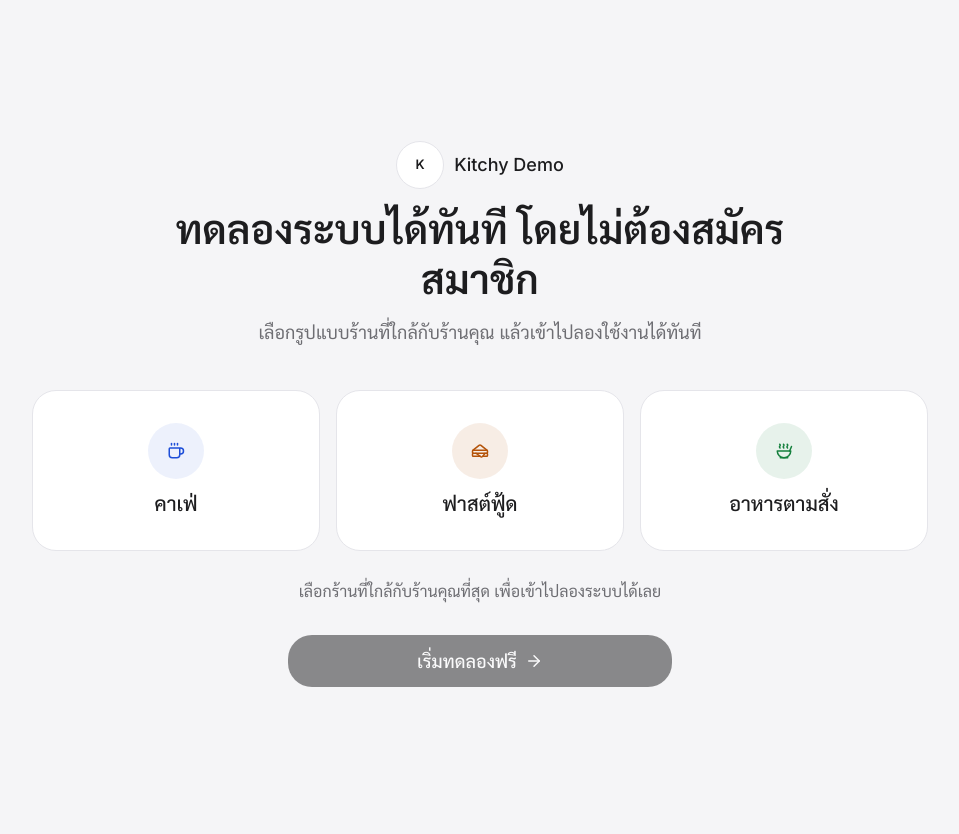
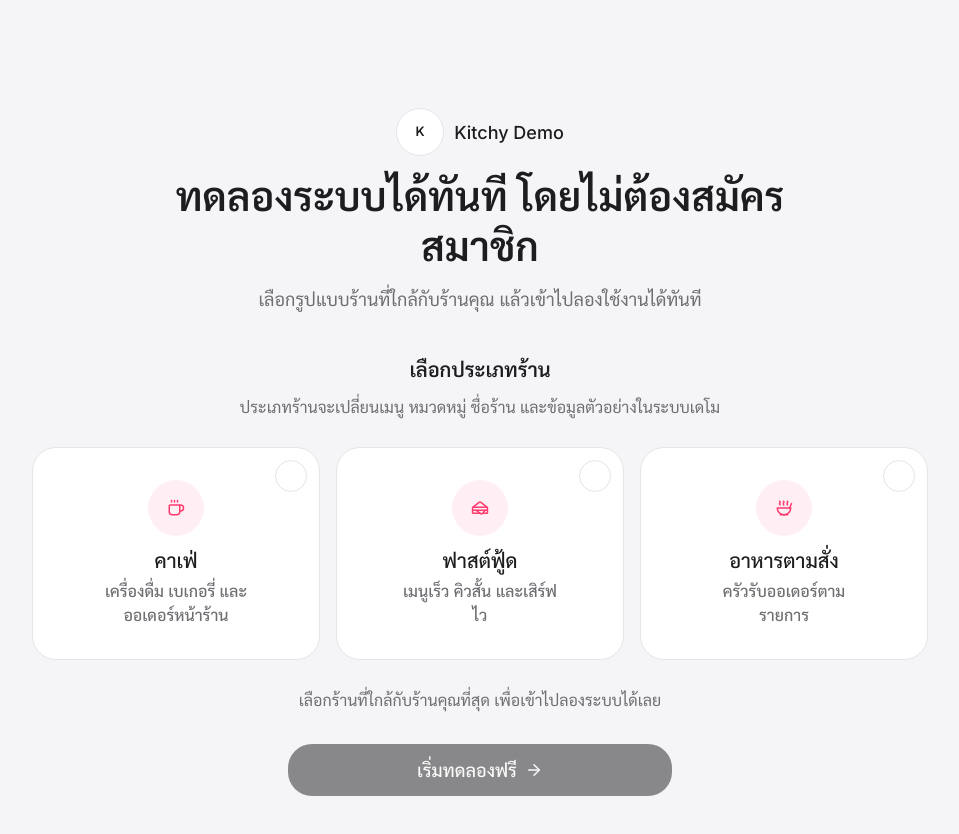
Before and after one commit to jarangit/kitchy-frontend, a React (Vite) app: page /try in a window 1280 px wide. Shown: the top 834 px of the page, without its empty margins (160-1119 px from the left). Built offline with nearby package versions, Linux system fonts and the light colour scheme.

Commit message:
feat: enhance demo trial entry with store preset descriptions and error handling

```diff
--- a/src/features/onboarding/pages/demo-trial-entry.tsx
+++ b/src/features/onboarding/pages/demo-trial-entry.tsx
@@ -1,5 +1,5 @@
 import { useState } from "react";
-import { LuArrowRight, LuCoffee, LuSandwich, LuSoup } from "react-icons/lu";
+import { LuArrowRight, LuCheck, LuCoffee, LuSandwich, LuSoup } from "react-icons/lu";
 import { BrandMark } from "@/shared/components/ui/brand-mark";
 import { Button } from "@/shared/components/ui/button";
 import { useTranslation } from "@/shared/i18n/use-translation";
@@ -26,25 +26,32 @@ const STORE_PRESET_OPTIONS: Array<{
     | "demo.trial.storePreset.cafe"
     | "demo.trial.storePreset.fastFood"
     | "demo.trial.storePreset.madeToOrder";
+  descriptionKey:
+    | "demo.trial.storePreset.cafeDescription"
+    | "demo.trial.storePreset.fastFoodDescription"
+    | "demo.trial.storePreset.madeToOrderDescription";
   iconClassName: string;
 }> = [
   {
     value: "CAFE",
     icon: LuCoffee,
     labelKey: "demo.trial.storePreset.cafe",
-    iconClassName: "bg-info-bg text-info",
+    descriptionKey: "demo.trial.storePreset.cafeDescription",
+    iconClassName: "bg-accent/8 text-accent",
   },
   {
     value: "FAST_FOOD",
     icon: LuSandwich,
     labelKey: "demo.trial.storePreset.fastFood",
-    iconClassName: "bg-warning-bg text-warning",
+    descriptionKey: "demo.trial.storePreset.fastFoodDescription",
+    iconClassName: "bg-accent/8 text-accent",
   },
   {
     value: "MADE_TO_ORDER",
     icon: LuSoup,
     labelKey: "demo.trial.storePreset.madeToOrder",
-    iconClassName: "bg-success-bg text-success",
+    descriptionKey: "demo.trial.storePreset.madeToOrderDescription",
+    iconClassName: "bg-accent/8 text-accent",
   },
 ];
 
@@ -54,11 +61,14 @@ export default function DemoTrialEntryPage() {
   const dispatch = useAppDispatch();
   const [selectedStorePreset, setSelectedStorePreset] = useState<DemoStorePreset | null>(null);
   const [isStarting, setIsStarting] = useState(false);
+  const [startError, setStartError] = useState(false);
+  const selectedOption = STORE_PRESET_OPTIONS.find((option) => option.value === selectedStorePreset);
 
   const handleStartTrial = async () => {
     if (!selectedStorePreset) return;
 
     try {
+      setStartError(false);
       setIsStarting(true);
       window.localStorage.setItem(DEMO_STORE_PRESET_STORAGE_KEY, selectedStorePreset);
       clearDemoData();
@@ -81,6 +91,8 @@ export default function DemoTrialEntryPage() {
 
       await auth?.loginAsDemo();
       window.location.assign(`/store/${DEMO_STORE_ID}/pos`);
+    } catch {
+      setStartError(true);
     } finally {
       setIsStarting(false);
     }
@@ -106,6 +118,15 @@ export default function DemoTrialEntryPage() {
         </section>
 
         <section className="mx-auto flex w-full max-w-4xl flex-col gap-4 sm:gap-4 lg:gap-4.5 xl:gap-5">
+          <div className="mx-auto flex max-w-2xl flex-col items-center gap-1.5 text-center">
+            <h2 className="text-subtitle font-semibold text-text-primary">
+              {t("demo.trial.chooseStorePreset")}
+            </h2>
+            <p className="text-label leading-5 text-text-secondary sm:text-body-sm sm:leading-6">
+              {t("demo.trial.chooseStorePresetHint")}
+            </p>
+          </div>
+
           <div className="grid grid-cols-1 gap-3 sm:grid-cols-3 sm:gap-4 xl:gap-4">
             {STORE_PRESET_OPTIONS.map((option) => {
               const Icon = option.icon;
@@ -118,13 +139,25 @@ export default function DemoTrialEntryPage() {
                   onClick={() => setSelectedStorePreset(option.value)}
                   disabled={isStarting}
                   className={cn(
-                    "group min-h-26 rounded-card border border-card-border bg-card-bg px-4 py-3.5 text-center transition-colors duration-[var(--motion-fast)] sm:min-h-30 sm:px-4 sm:py-4 xl:min-h-36 xl:px-5 xl:py-6",
+                    "group relative min-h-32 rounded-card border border-card-border bg-card-bg px-4 py-4 text-center transition-colors duration-[var(--motion-fast)] sm:min-h-38 sm:px-4 sm:py-5 xl:min-h-44 xl:px-5 xl:py-6",
                     "hover:border-border-hover hover:bg-card-bg-hover",
                     "focus-visible:outline-none focus-visible:ring-2 focus-visible:ring-accent/20 focus-visible:ring-offset-2 focus-visible:ring-offset-bg",
-                    selected && "border-accent bg-accent/4",
+                    "disabled:cursor-not-allowed disabled:opacity-60",
+                    selected && "border-accent bg-accent/8 shadow-sm",
                   )}
                   aria-pressed={selected}
+                  aria-label={`${selected ? `${t("demo.trial.selectedBadge")} ` : ""}${t(option.labelKey)}`}
                 >
+                  <span
+                    className={cn(
+                      "absolute right-3 top-3 flex h-6 w-6 items-center justify-center rounded-full border border-card-border bg-card-bg text-text-tertiary transition-colors duration-[var(--motion-fast)]",
+                      selected && "border-accent bg-accent text-white",
+                    )}
+                    aria-hidden="true"
+                  >
+                    {selected && <LuCheck size={14} />}
+                  </span>
+
                   <div className="flex h-full flex-col items-center justify-center gap-2.5 sm:gap-3">
                     <div
                       className={cn(
@@ -135,12 +168,22 @@ export default function DemoTrialEntryPage() {
                       <Icon size={18} />
                     </div>
 
+                    <div className="flex flex-col items-center gap-1">
                       <p className={cn(
                         "text-body font-medium text-text-primary transition-colors duration-[var(--motion-fast)] sm:text-subtitle",
                         selected && "text-accent",
                       )}>
                         {t(option.labelKey)}
                       </p>
+                      <p className="max-w-40 text-label leading-5 text-text-secondary">
+                        {t(option.descriptionKey)}
+                      </p>
+                      {selected && (
+                        <span className="mt-1 rounded-full bg-accent/10 px-2 py-0.5 text-label font-medium text-accent">
+                          {t("demo.trial.selectedBadge")}
+                        </span>
+                      )}
+                    </div>
                   </div>
                 </button>
               );
@@ -151,7 +194,7 @@ export default function DemoTrialEntryPage() {
             {selectedStorePreset ? (
               <>
                 <p className="text-body-sm font-medium text-text-primary sm:text-body">
-                  {t(STORE_PRESET_OPTIONS.find((option) => option.value === selectedStorePreset)?.labelKey ?? "demo.trial.storePreset.madeToOrder")}
+                  {t("demo.trial.selectedPrefix")} {t(selectedOption?.labelKey ?? "demo.trial.storePreset.madeToOrder")}
                 </p>
                 <p className="max-w-2xl text-label leading-5 text-text-secondary sm:text-body-sm sm:leading-6">
                   {t("demo.trial.chooseTypeHint")}
@@ -169,12 +212,17 @@ export default function DemoTrialEntryPage() {
             onClick={handleStartTrial}
             disabled={!selectedStorePreset || isStarting}
             loading={isStarting}
-            loadingText="กำลังเตรียมร้านเดโม..."
+            loadingText={t("demo.trial.starting")}
             className="mx-auto mt-1 w-full max-w-xs sm:max-w-sm"
           >
             {t("demo.trial.start")}
             {!isStarting && <LuArrowRight size={18} aria-hidden="true" />}
           </Button>
+          {startError && (
+            <p className="text-center text-label font-medium text-danger sm:text-body-sm" role="alert">
+              {t("demo.trial.startError")}
+            </p>
+          )}
         </section>
       </main>
     </div>
--- a/src/shared/i18n/messages/en.ts
+++ b/src/shared/i18n/messages/en.ts
@@ -636,10 +636,16 @@ export const enMessages = {
   "demo.trial.chooseStorePresetHint": "Restaurant style changes the demo menu, categories, store name, and seeded sample data.",
   "demo.trial.selectPrompt": "Choose the restaurant style closest to your business to start the demo.",
   "demo.trial.selectedPrefix": "Selected:",
+  "demo.trial.selectedBadge": "Selected",
   "demo.trial.start": "Start trial",
+  "demo.trial.starting": "Preparing demo store...",
+  "demo.trial.startError": "Failed to start the demo. Please try again.",
   "demo.trial.storePreset.cafe": "Cafe",
+  "demo.trial.storePreset.cafeDescription": "Drinks, bakery items, and counter orders",
   "demo.trial.storePreset.fastFood": "Fast food",
+  "demo.trial.storePreset.fastFoodDescription": "Fast-moving menus, short queues, and quick service",
   "demo.trial.storePreset.madeToOrder": "Made to order",
+  "demo.trial.storePreset.madeToOrderDescription": "Kitchen tickets prepared to order",
 
   "onboarding.pos.coach.tapProduct": "Tap this item to add it to the bill",
   "onboarding.pos.coach.tapPay": "Tap to take payment",
--- a/src/shared/i18n/messages/th.ts
+++ b/src/shared/i18n/messages/th.ts
@@ -634,10 +634,16 @@ export const thMessages = {
   "demo.trial.chooseStorePresetHint": "ประเภทร้านจะเปลี่ยนเมนู หมวดหมู่ ชื่อร้าน และข้อมูลตัวอย่างในระบบเดโม",
   "demo.trial.selectPrompt": "เลือกร้านที่ใกล้กับร้านคุณที่สุด เพื่อเข้าไปลองระบบได้เลย",
   "demo.trial.selectedPrefix": "เลือกแล้ว:",
+  "demo.trial.selectedBadge": "เลือกแล้ว",
   "demo.trial.start": "เริ่มทดลองฟรี",
+  "demo.trial.starting": "กำลังเตรียมร้านเดโม...",
+  "demo.trial.startError": "เริ่มเดโมไม่สำเร็จ กรุณาลองอีกครั้ง",
   "demo.trial.storePreset.cafe": "คาเฟ่",
+  "demo.trial.storePreset.cafeDescription": "เครื่องดื่ม เบเกอรี่ และออเดอร์หน้าร้าน",
   "demo.trial.storePreset.fastFood": "ฟาสต์ฟู้ด",
+  "demo.trial.storePreset.fastFoodDescription": "เมนูเร็ว คิวสั้น และเสิร์ฟไว",
   "demo.trial.storePreset.madeToOrder": "อาหารตามสั่ง",
+  "demo.trial.storePreset.madeToOrderDescription": "ครัวรับออเดอร์ตามรายการ",
 
   "onboarding.pos.coach.tapProduct": "แตะเมนูนี้เพื่อเพิ่มลงบิล",
   "onboarding.pos.coach.tapPay": "กดเพื่อรับเงินจากลูกค้า",
```
Lines whose indentation alone changed are shown as unchanged.
